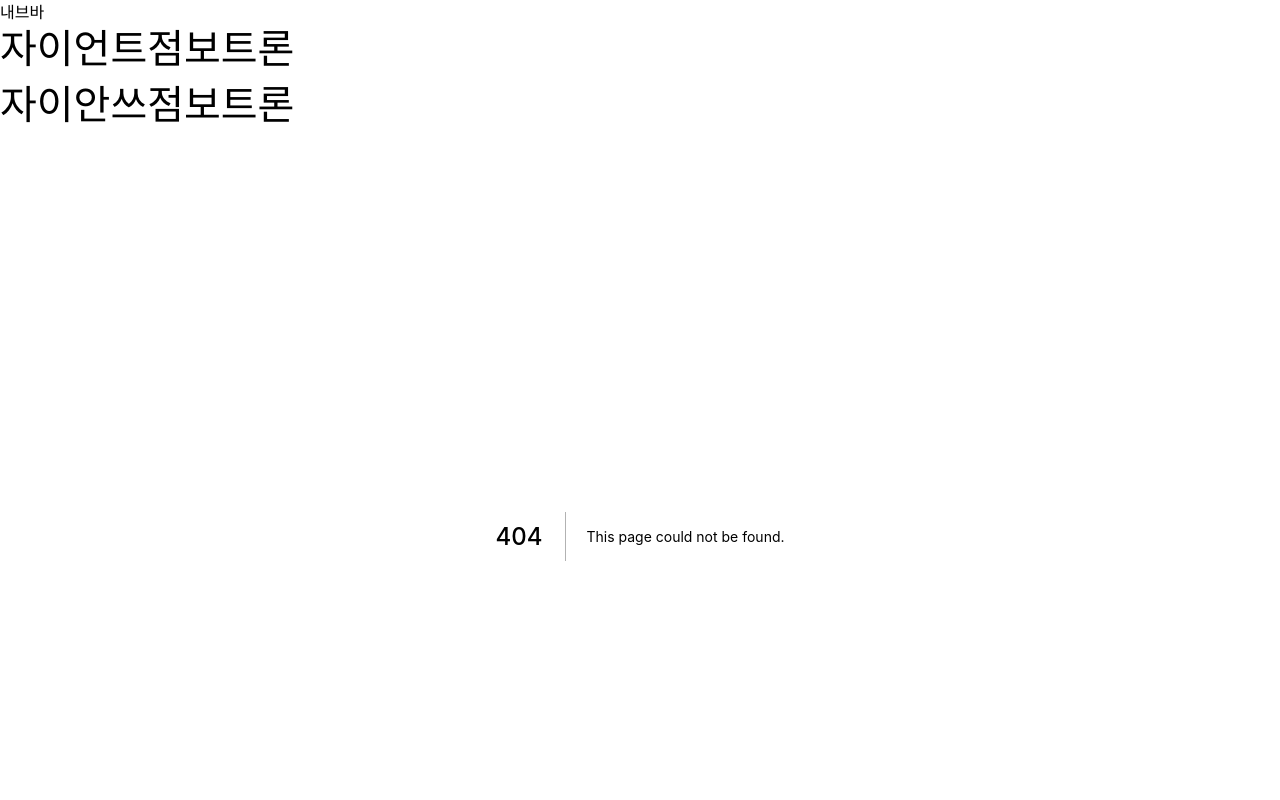
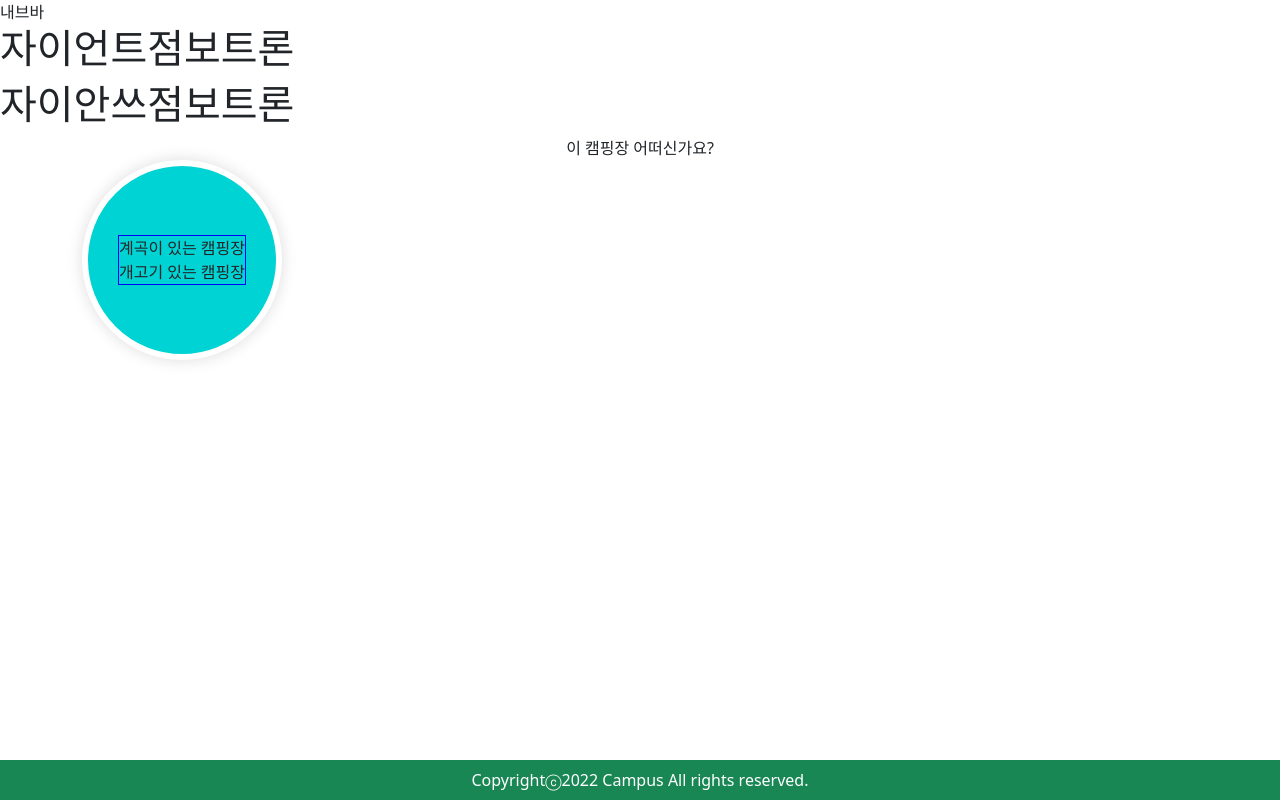
Before and after one commit to so-ohee/Campus, a Next.js app in the folder frontend/: page /camp in a window 1280 px wide. Before the commit this address had no page. Shown: the top 800 px of the page. Built offline with nearby package versions, Linux system fonts and the light colour scheme.

Commit message:
feat: Footer 기초 구현

```diff
--- a/frontend/components/layout/Footer.js
+++ b/frontend/components/layout/Footer.js
@@ -1,8 +1,16 @@
+import { Container, Navbar, Row, Col } from "reactstrap";
+
 function Footer() {
   return (
-    <>
-      <div>푸터</div>
-    </>
+    <Navbar color="success" fixed="bottom" light>
+      <Container>
+        <Row>
+          <Col style={{ textAlign: "center", color: "white" }}>
+            Copyrightⓒ2022 Campus All rights reserved.
+          </Col>
+        </Row>
+      </Container>
+    </Navbar>
   );
 }
 
--- /dev/null
+++ b/frontend/pages/camp.js
@@ -0,0 +1,46 @@
+import { Container, Col, Row } from "reactstrap";
+
+function Camp() {
+  return (
+    <>
+      <Container>
+        <Row>
+          <Col style={{ textAlign: "center" }}>
+            <span>이 캠핑장 어떠신가요?</span>
+          </Col>
+        </Row>
+        <Row>
+          <Col xs="3">
+            <div
+              style={{
+                display: "flex",
+                justifyContent: "center",
+                alignItems: "center",
+                width: "200px",
+                height: "200px",
+                background: "#00d3d3",
+                borderRadius: "50%",
+                border: "6px solid #fff",
+                boxShadow: "0 0 16px rgb(221, 221, 221)",
+              }}
+            >
+              <span
+                style={{
+                  border: "1px solid blue",
+                  textAlign: "center",
+                }}
+              >
+                계곡이 있는 캠핑장
+                <br /> 개고기 있는 캠핑장
+              </span>
+            </div>
+          </Col>
+          <Col xs="3"></Col>
+          <Col xs="3"></Col>
+        </Row>
+      </Container>
+    </>
+  );
+}
+
+export default Camp;
```
